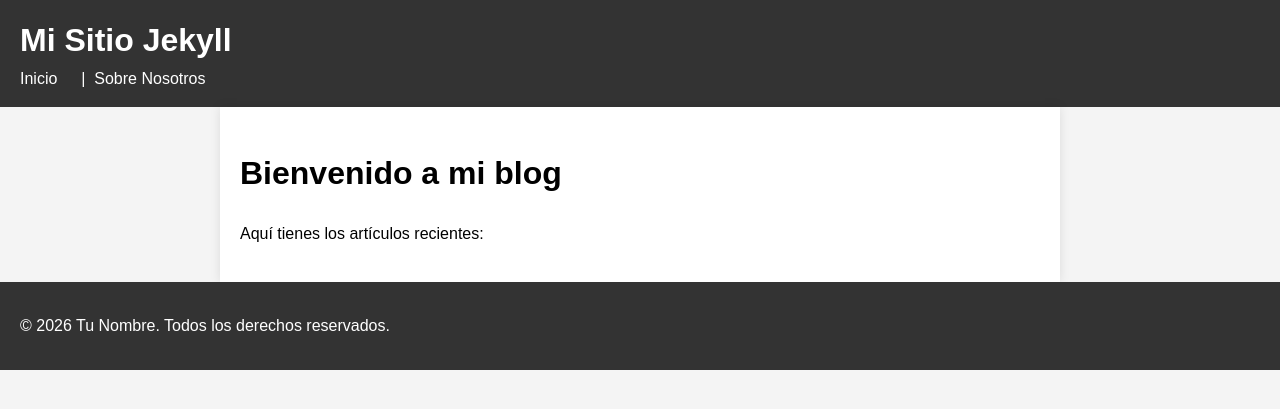
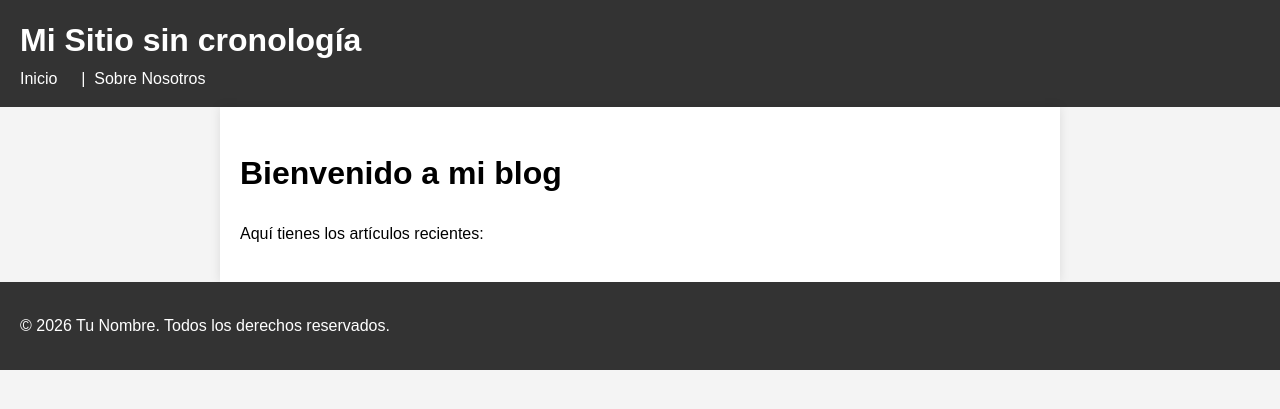
Before and after one commit to alberthr/alberthr.github.io, a Jekyll site: the page built from index.md, in a window 1280 px wide. Shown: the top 409 px of the page. Built offline with Jekyll 4.4.1, drawn with Linux system fonts in a browser that asks for light colours.

Commit message:
Update _config.yml

```diff
--- a/_config.yml
+++ b/_config.yml
@@ -1,7 +1,7 @@
-# Configuración básica de Jekyll
-title: Mi Sitio Jekyll
-description: Un sitio generado con Jekyll en GitHub Pages
-theme: minima  # Puedes usar otros temas si quieres
+title: Mi Sitio sin cronología
+description: Sitio de consulta y agrupación temática
+theme: minima
 collections:
   articulos:
     output: true
+    permalink: /articulos/:path/
```
